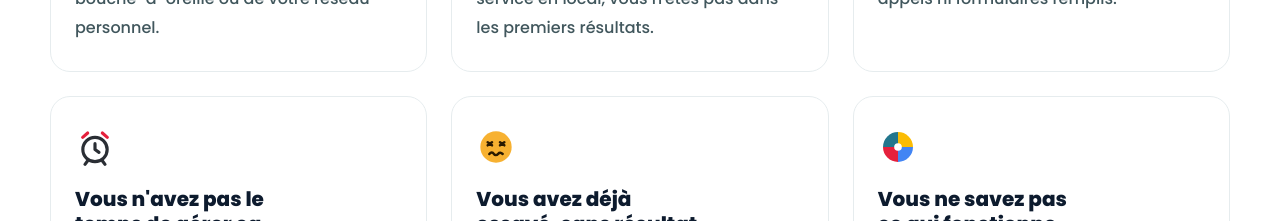
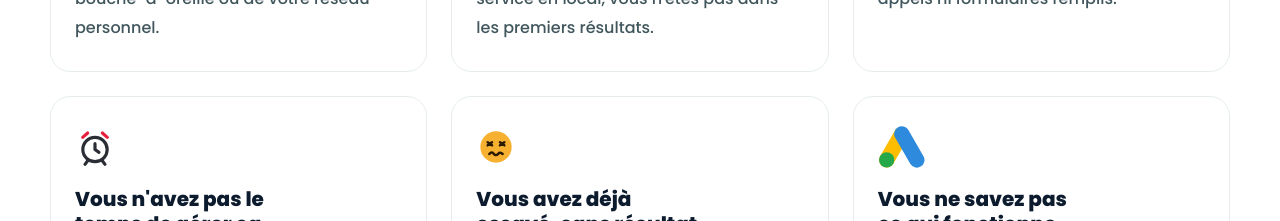
Before and after one commit to ghadabmfth/webmarketinglocal, a Next.js app: page /notre-offre in a window 1280 px wide. Shown: the part 1300-1521 px from the top of the page. Built offline with nearby package versions, Linux system fonts and the light colour scheme.

Commit message:
svg error fixed

```diff
--- a/app/notre-offre/page.tsx
+++ b/app/notre-offre/page.tsx
@@ -183,13 +183,7 @@ export default function NotreOffrePage() {
             </article>
             <article className="pain-card reveal">
               <div className="pain-ic" data-s="no-58">
-                <svg width="40" height="40" viewBox="0 0 24 24" fill="none">
-                  <path d="M12 12 L12 3 A9 9 0 0 1 21 12 Z" fill="#FBBC04" />
-                  <path d="M12 12 L21 12 A9 9 0 0 1 12 21 Z" fill="#4285F4" />
-                  <path d="M12 12 L12 21 A9 9 0 0 1 3 12 Z" fill="#E5203C" />
-                  <path d="M12 12 L3 12 A9 9 0 0 1 12 3 Z" fill="#23768D" />
-                  <circle cx="12" cy="12" r="2.3" fill="#fff" />
-                </svg>
+                <svg id="fi_15713432" viewBox="0 0 512 512" xmlns="http://www.w3.org/2000/svg"><path d="m202.33 53.44a80.7 80.7 0 0 0 -18.8 22.06l-161.24 278.08a81.62 81.62 0 0 0 29.58 111.22 81.62 81.62 0 0 0 111.22-29.58l138.59-239c-30.58-43.9-75.19-107.93-99.35-142.78z" fill="#febd00"></path><circle cx="92.69" cy="394.4" fill="#25a84a" r="81.38"></circle><rect fill="#2e8add" height="484.21" rx="81.38" transform="matrix(-.866 .5 -.5 -.866 751.31 309.71)" width="162.76" x="252.78" y="13.4"></rect></svg>
               </div>
               <h4 data-s="no-59">Vous ne savez pas ce qui fonctionne</h4>
               <p data-s="no-60">Pas de visibilité sur ce que rapportent vos actions digitales, ni sur quoi agir en priorité.</p>
```
